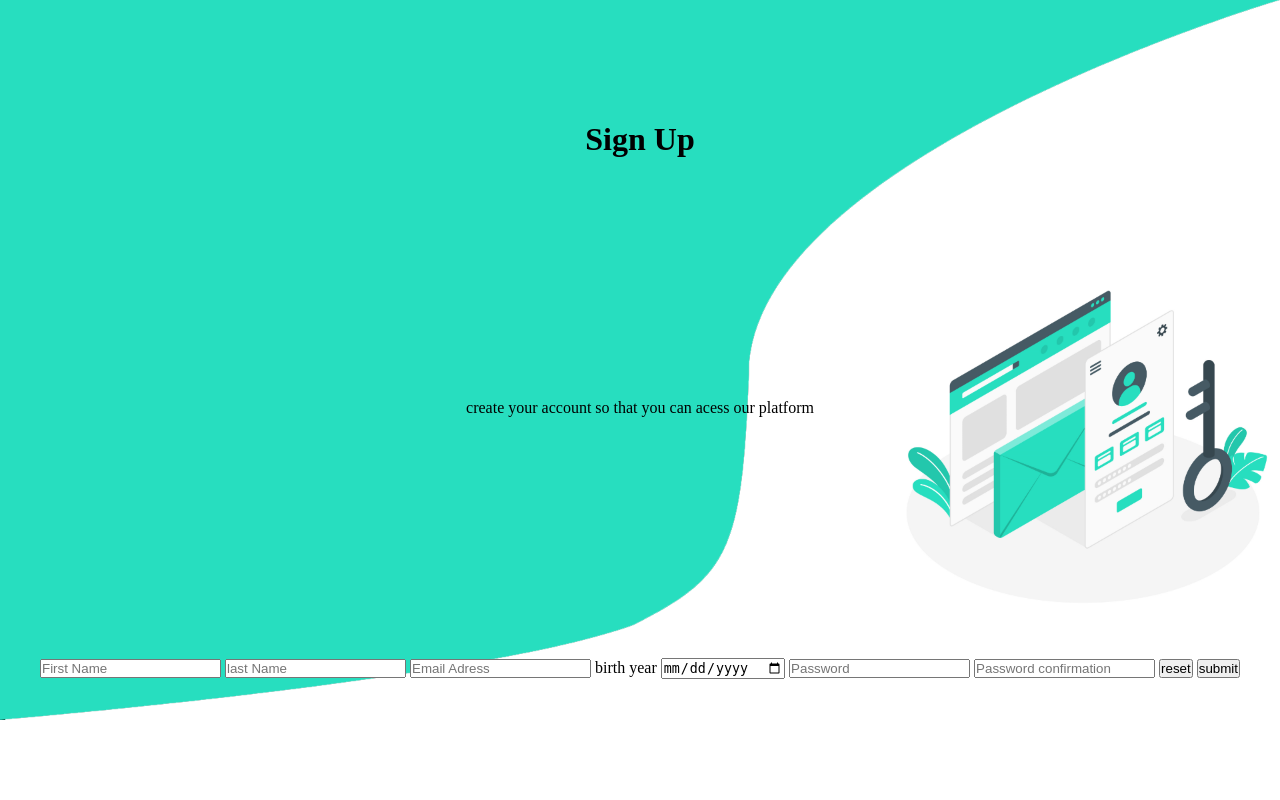
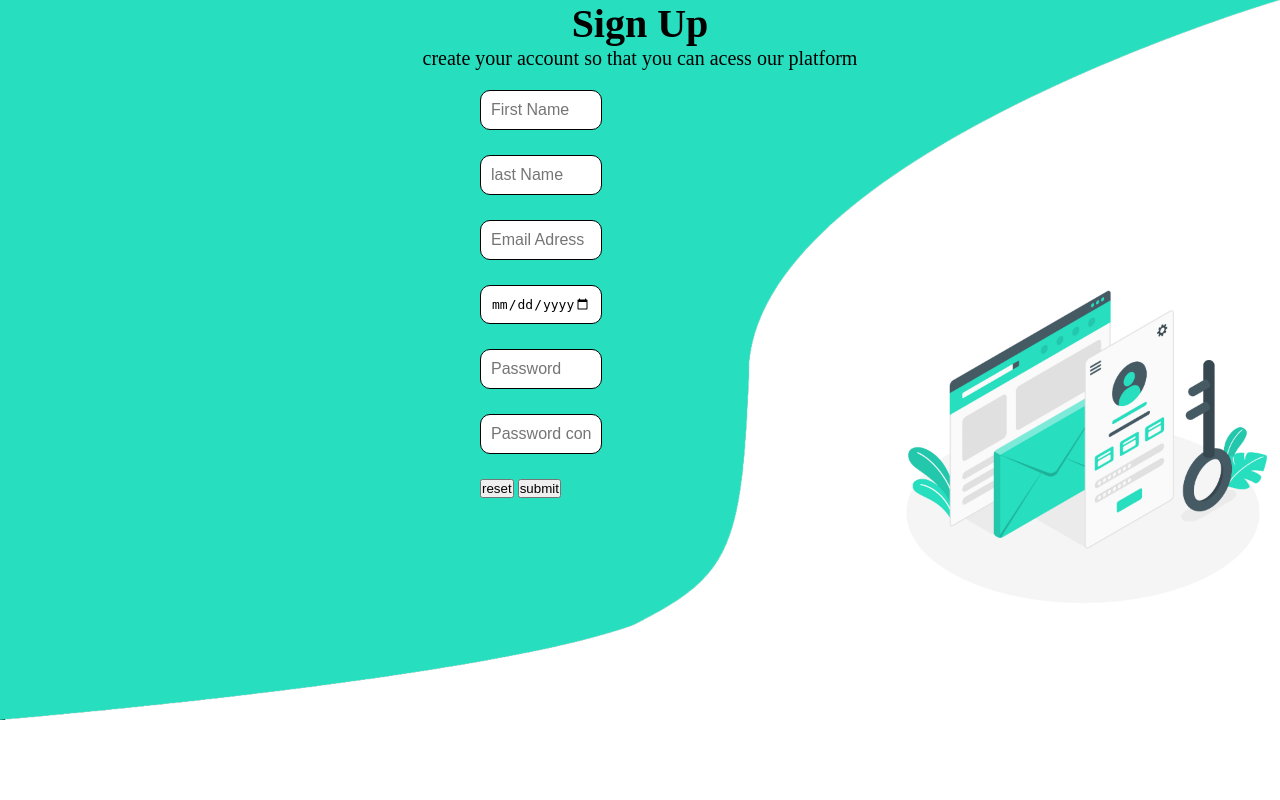
Before and after one commit to adnanbouthir/Class-Management-App, a PHP site: page /signup.html in a window 1280 px wide. Run offline with PHP 8.4, Linux system fonts and the light colour scheme.

Commit message:
Start styling signup

```diff
--- a/signup.html
+++ b/signup.html
@@ -15,6 +15,7 @@
         <div class="center">
             <h1>Sign Up</h1>
             <p>create your account so that you can acess our platform</p>
+         </div>
             <div class="formcontainer">
 
 
@@ -22,15 +23,17 @@
                 <input type="text" name="FName" placeholder="First Name" required>
                 <input type="text" name="lName" placeholder="last Name" required>
                 <input type="email" name="email" placeholder="Email Adress" required>
-                <label for="date">birth year</label>
+                <!-- <label for="date">birth year</label> -->
                 <input type="date" name="birthday" id="" required>
                 <input type="password" name="password" placeholder="Password" required>
                 <input type="password" name="rpassword" placeholder="Password confirmation" required>
+<div class="subres">
                 <input type="reset" value="reset">
                 <input type="submit" value="submit" name="signup_submit">
+</div>
             </form>
         </div>
-        </div>
+
 
 </body>
 
--- a/style/signup.css
+++ b/style/signup.css
@@ -11,14 +11,74 @@ background-size: 100%;
 }
 
 .center {
-    height: 100vh;
+text-align: center;
+font-size: 20px;
+    }
+    /* height: 100vh;
     display: flex;
     flex-direction: column;
     align-items: center;
     justify-content: center;
-    justify-content: space-around;
+    justify-content: space-around; */
+
+
+.formcontainer{
+
 }
 
-.formcontainer{
-    display: inline-block;
+
+
+form{
+    margin: 20px auto;
+    width:  320px;
 }
+
+input[type="text"]{
+    padding: 10px;
+    font-size: inherit;
+    display: block;
+    margin-bottom: 25px;
+    width: 100px;
+    border: solid 1px black;
+    border-radius: 10px;
+    outline: none;
+}
+
+input[type="password"] {
+    padding: 10px;
+    font-size: inherit;
+    display: block;
+    margin-bottom: 25px;
+    width: 100px;
+    border: solid 1px black;
+    border-radius: 10px;
+    outline: none;
+}
+
+input[type="email"] {
+    padding: 10px;
+    font-size: inherit;
+    display: block;
+    margin-bottom: 25px;
+    width: 100px;
+    border: solid 1px black;
+    border-radius: 10px;
+    outline: none;
+}
+
+input[type="date"] {
+    padding: 10px;
+    font-size: inherit;
+    display: block;
+    margin-bottom: 25px;
+    width: 100px;
+    border: solid 1px black;
+    border-radius: 10px;
+    outline: none;
+}
+
+
+
+input[type="date"] {
+
+}
```
